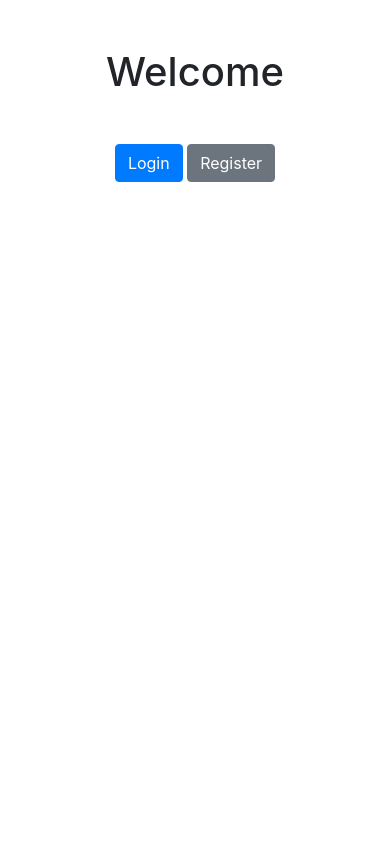
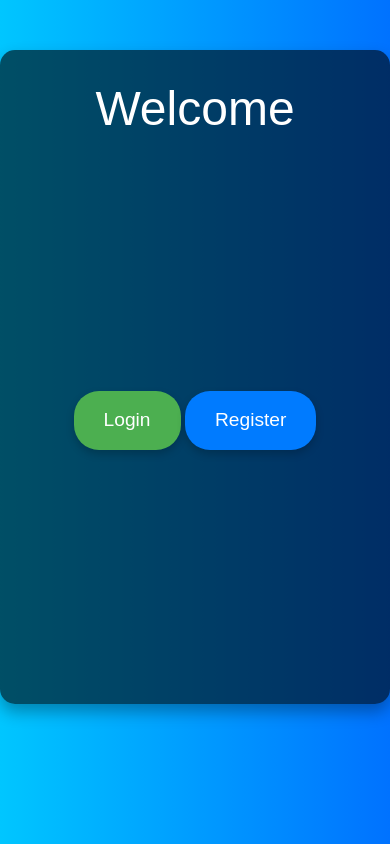
Before and after one commit to DileepKumarMantena/university_management, a Django app: page / in a window 390 px wide. Run offline with Django 5.2, Linux system fonts and the light colour scheme; some libraries are stand-ins or nearby versions.

Commit message:
added some fixes

```diff
--- a/university_management_project/student_app/templates/home.html
+++ b/university_management_project/student_app/templates/home.html
@@ -5,11 +5,82 @@
     <meta name="viewport" content="width=device-width, initial-scale=1.0">
     <title>Home</title>
     <link rel="stylesheet" href="https://stackpath.bootstrapcdn.com/bootstrap/4.5.2/css/bootstrap.min.css">
+    <style>
+        /* Base styles */
+        body {
+            font-family: 'Arial', sans-serif;
+            background: linear-gradient(to right, #00c6ff, #0072ff);
+            color: #fff;
+            overflow-x: hidden;
+        }
+
+        .container {
+            background: rgba(0, 0, 0, 0.6);
+            padding: 30px;
+            border-radius: 15px;
+            margin-top: 50px;
+            box-shadow: 0 8px 16px rgba(0, 0, 0, 0.3);
+        }
+
+        h1 {
+            font-size: 3rem;
+            margin-bottom: 30px;
+            animation: fadeIn 2s ease-in-out;
+        }
+
+        .btn {
+            font-size: 1.2rem;
+            padding: 15px 30px;
+            border-radius: 25px;
+            transition: transform 0.3s ease, box-shadow 0.3s ease;
+        }
+
+        .btn-primary {
+            background-color: #4CAF50;
+            border: none;
+            box-shadow: 0 4px 8px rgba(0, 0, 0, 0.2);
+        }
+
+        .btn-primary:hover {
+            background-color: #45a049;
+            transform: scale(1.05);
+        }
+
+        .btn-secondary {
+            background-color: #007bff;
+            border: none;
+            box-shadow: 0 4px 8px rgba(0, 0, 0, 0.2);
+        }
+
+        .btn-secondary:hover {
+            background-color: #0056b3;
+            transform: scale(1.05);
+        }
+
+        .row {
+            display: flex;
+            justify-content: center;
+            align-items: center;
+            min-height: 60vh;
+        }
+
+        /* Animation */
+        @keyframes fadeIn {
+            from {
+                opacity: 0;
+                transform: translateY(-20px);
+            }
+            to {
+                opacity: 1;
+                transform: translateY(0);
+            }
+        }
+    </style>
 </head>
 <body>
     <div class="container">
-        <h1 class="text-center mt-5">Welcome</h1>
-        <div class="row mt-5">
+        <h1 class="text-center">Welcome</h1>
+        <div class="row">
             <div class="col text-center">
                 <a href="{% url 'login' %}" class="btn btn-primary">Login</a>
                 <a href="{% url 'register' %}" class="btn btn-secondary">Register</a>
```
Also changed, not shown: university_management_project/student_app/templates/login.html (+71 -4 lines).
